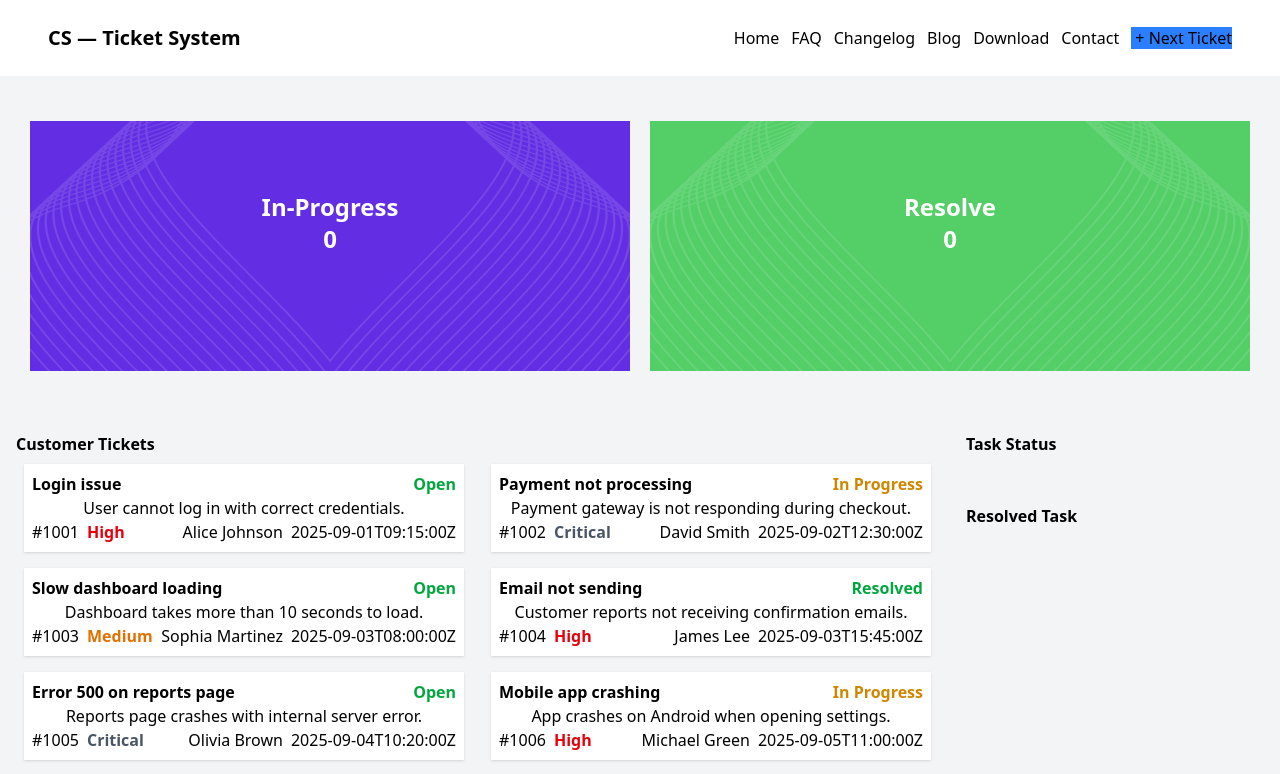
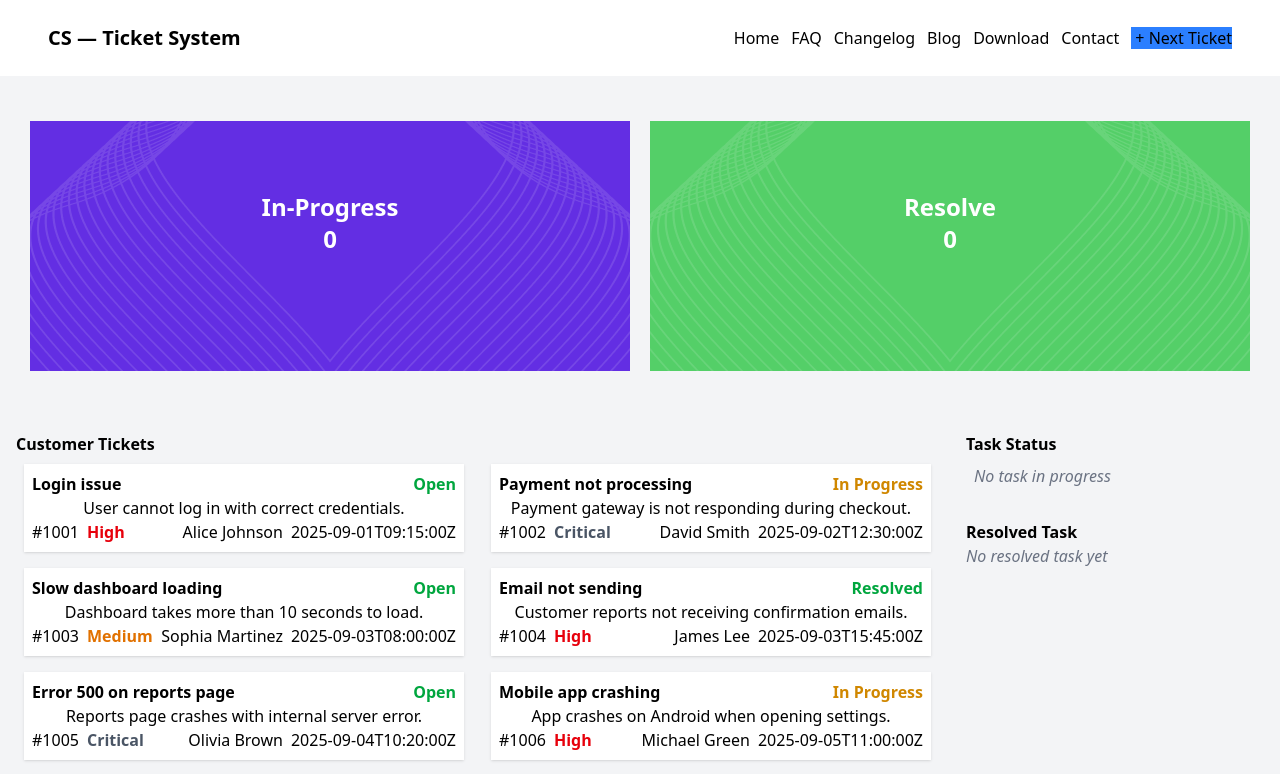
Before and after one commit to parthodevroy/customer-support-zone, a React (Vite) app: page / in a window 1280 px wide. Shown: the top 774 px of the page. Built offline with nearby package versions, Linux system fonts and the light colour scheme.

Commit message:
add my all edited file

```diff
--- a/src/App.jsx
+++ b/src/App.jsx
@@ -1,41 +1,130 @@
 
-import { Suspense, useState } from 'react'
+// import { Suspense, useState } from 'react'
+// import './App.css'
+// import Bodyparent from './Component/Customers-sopport/Bodyparent'
+// import Customerstiket from './Component/Customers-sopport/Customers-tiket/Customerstiket'
+// import Navber from './Component/Customers-sopport/Navber'
+
+
+
+// const tikets=async()=>{
+//   const tiketsfetch=await fetch("/Tikets.json")
+//   return tiketsfetch.json()
+// }
+
+// const alltiketsdata=tikets()
+
+
+// function App() {
+//   const [tiketadd, setTiketadd]=useState(0)
+//   const [taskstatus , setTaskstatus]=useState([])
+//   const [resolvecount,setResolvecount]=useState(0)
+//   const [resolvetask, setResolvetask]=useState([])
+
+//   // const updatedTasks = (p)=>{
+//   //   console.log(p);
+//   const updatedTasks = (completedTask) => {
+//   // In-progress থেকে রিমুভ করবো
+//   setTaskstatus(prev => prev.filter(task => task.id !== completedTask.id));
+// };
+
+
+
+//    const remuve=resolvetask.filter(task => task.id!==p.id)
+//         console.log(remuve);
+
+
+//    }
+
+// return (
+//     <>
+
+
+//      <Navber></Navber>
+//      <Bodyparent resolvecount={resolvecount} tiketadd={tiketadd}></Bodyparent>
+//      <Suspense fallback={"loaading..."}>
+//       <Customerstiket updatedTasks={updatedTasks} resolvetask={resolvetask} setResolvetask={setResolvetask} tiketadd={tiketadd} setResolvecount={setResolvecount} taskstatus={taskstatus} setTaskstatus={setTaskstatus} setTiketadd={setTiketadd} alltiketsdata={alltiketsdata}></Customerstiket>
+//      </Suspense>
+
+//     </>
+//   )
+
+
+// export default App
+
+import { useState, useEffect, Suspense } from 'react'
 import './App.css'
 import Bodyparent from './Component/Customers-sopport/Bodyparent'
 import Customerstiket from './Component/Customers-sopport/Customers-tiket/Customerstiket'
 import Navber from './Component/Customers-sopport/Navber'
 
+function App() {
+  const [alltickets, setAlltickets] = useState([])
+  const [tiketadd, setTiketadd] = useState(0)
+  const [taskstatus, setTaskstatus] = useState([])
+  const [resolvecount, setResolvecount] = useState(0)
+  const [resolvetask, setResolvetask] = useState([])
 
+  // ✅ fetch data with useEffect
+  useEffect(() => {
+    const fetchData = async () => {
+      const res = await fetch("/Tikets.json")
+      const data = await res.json()
+      setAlltickets(data)
+    }
+    fetchData()
+  }, [])
 
+  //  const updatedTasks = (completedTask) => {
+  //   // prevent duplicates
+  //   if (resolvetask.find(task => task.id === completedTask.id)) return;
 
-const tikets=async()=>{
-  const tiketsfetch=await fetch("/Tikets.json")
-  return tiketsfetch.json()
-}
+  //   setTaskstatus(prev => prev.filter(task => task.id !== completedTask.id))
+  //   setResolvetask(prev => [...prev, completedTask])
+  //   setResolvecount(prev => prev + 1)
+  //   setTiketadd(prev => prev - 1)
+  // }
+  const updatedTasks = (completedTask) => {
+    // taskstatus থেকে remove
+    setTaskstatus(prev => prev.filter(task => task.id !== completedTask.id))
 
-const alltiketsdata=tikets()
+    // alltickets থেকেও remove
+    setAlltickets(prev => prev.filter(task => task.id !== completedTask.id))
 
+    // resolve list এ পাঠানো চাইলে
+    setResolvetask(prev => [...prev, completedTask])
+    setResolvecount(prev => prev + 1)
+  }
+// const updatedTasks = (completedTask) => {
+//   // in-progress থেকে রিমুভ
+//   setTaskstatus(prev => prev.filter(task => task.id !== completedTask.id));
 
-function App() {
-  const [tiketadd, setTiketadd]=useState(0)
-  const [taskstatus , setTaskstatus]=useState([])
-  const [resolvecount,setResolvecount]=useState(0)
-  const [resolvetask, setResolvetask]=useState([])
-  console.log(resolvetask);
+//   // resolved-এ add
+//   setResolvetask(prev => [...prev, completedTask]);
 
-
-
+//   // কাউন্টার আপডেট
+//   setResolvecount(pre => pre + 1);
+//   setTiketadd(pre => pre - 1);
+// };
 
   return (
     <>
-
-
-     <Navber></Navber>
-     <Bodyparent resolvecount={resolvecount} tiketadd={tiketadd}></Bodyparent>
-     <Suspense fallback={"loaading..."}>
-      <Customerstiket resolvetask={resolvetask} setResolvetask={setResolvetask} tiketadd={tiketadd} setResolvecount={setResolvecount} taskstatus={taskstatus} setTaskstatus={setTaskstatus} setTiketadd={setTiketadd} alltiketsdata={alltiketsdata}></Customerstiket>
-     </Suspense>
-
+      <Navber />
+      <Bodyparent resolvecount={resolvecount} tiketadd={tiketadd} />
+      <Suspense fallback={"loading..."}>
+        <Customerstiket
+          alltickets={alltickets}
+          setAlltickets={setAlltickets}
+          taskstatus={taskstatus}
+          setTaskstatus={setTaskstatus}
+          tiketadd={tiketadd}
+          setTiketadd={setTiketadd}
+          updatedTasks={updatedTasks}
+          resolvetask={resolvetask}
+          setResolvetask={setResolvetask}
+          setResolvecount={setResolvecount}
+        />
+      </Suspense>
     </>
   )
 }
--- a/src/Component/Customers-sopport/Customers-tiket/Customerstiket.jsx
+++ b/src/Component/Customers-sopport/Customers-tiket/Customerstiket.jsx
@@ -1,34 +1,86 @@
-import { use } from "react";
-import Tiket from "./Tiket";
-import Tiketstatus from "../Tiketstatus/Tiketstatus";
+// import { use } from "react";
+// import Tiket from "./Tiket";
+// import Tiketstatus from "../Tiketstatus/Tiketstatus";
 
 
-const Customerstiket = ({alltiketsdata,setResolvetask,resolvetask,tiketadd,setTiketadd,setTaskstatus,taskstatus,setResolvecount}) => {
+// const Customerstiket = ({alltiketsdata,updatedTasks,setResolvetask,resolvetask,tiketadd,setTiketadd,setTaskstatus,taskstatus,setResolvecount}) => {
 
-    const usedata=use(alltiketsdata)
+//     const usedata=use(alltiketsdata)
 
 
-    return (
-        <div className="h-full bg-gray-100 w-full ">
-            <div className="flex p-4">
-                {/* left tikets */}
-<div className="w-[950px] h-[700px] ">
-    <h1 className="font-semibold">Customer Tickets</h1>
+//     return (
+//         <div className="h-full bg-gray-100 w-full ">
+//             <div className="flex p-4">
+//                 {/* left tikets */}
+// <div className="w-[950px] h-[700px] ">
+//     <h1 className="font-semibold">Customer Tickets</h1>
 
-               <div className="grid grid-cols-2 p-2 space-y-4">
-                 {
-                    usedata.map((tiket=><Tiket key={tiket.id} taskstatus={taskstatus} setTaskstatus={setTaskstatus} setTiketadd={setTiketadd} tiket={tiket} ></Tiket>))
-                }
-               </div>
-</div>
+//                <div className="grid grid-cols-2 p-2 space-y-4">
+//                  {
+//                     usedata.map((tiket=><Tiket key={tiket.id}  taskstatus={taskstatus} setTaskstatus={setTaskstatus} setTiketadd={setTiketadd} tiket={tiket} ></Tiket>))
+//                 }
+//                </div>
+// </div>
 
-{/* right tiket status */}
-<Tiketstatus resolvetask={resolvetask}setResolvetask={setResolvetask} setResolvecount={setResolvecount} setTiketadd={setTiketadd} tiketadd={tiketadd} taskstatus={taskstatus}></Tiketstatus>
+// {/* right tiket status */}
+// {/* <Tiketstatus updatedTasks={updatedTasks} resolvetask={resolvetask}setResolvetask={setResolvetask} setResolvecount={setResolvecount} setTiketadd={setTiketadd} tiketadd={tiketadd} taskstatus={taskstatus}></Tiketstatus> */}
+// <Tiketstatus
+//   updatedTasks={updatedTasks}   // ✅ পাঠানো হলো
+//   resolvetask={resolvetask}
+//   setResolvetask={setResolvetask}
+//   setResolvecount={setResolvecount}
+//   setTiketadd={setTiketadd}
+//   tiketadd={tiketadd}
+//   taskstatus={taskstatus}
+//   setTaskstatus={setTaskstatus}
+// />
 
-                 </div>
+//                  </div>
 
+//         </div>
+//     );
+// };
+
+// export default Customerstiket;
+import Tiket from "./Tiket"
+import Tiketstatus from "../Tiketstatus/Tiketstatus"
+
+const Customerstiket = ({ alltickets, updatedTasks, setResolvetask, resolvetask, tiketadd, setTiketadd, setTaskstatus, taskstatus, setResolvecount }) => {
+  return (
+    <div className="h-full bg-gray-100 w-full">
+      <div className="flex p-4">
+
+        {/* left side tickets */}
+        <div className="w-[950px] h-[700px]">
+          <h1 className="font-semibold">Customer Tickets</h1>
+          <div className="grid grid-cols-2 p-2 space-y-4">
+            {
+              alltickets.map((tiket) => (
+                <Tiket
+                  key={tiket.id}
+                  tiket={tiket}
+                  taskstatus={taskstatus}
+                  setTaskstatus={setTaskstatus}
+                  setTiketadd={setTiketadd}
+                />
+              ))
+            }
+          </div>
         </div>
-    );
-};
 
-export default Customerstiket;
+        {/* right side ticket status */}
+        <Tiketstatus
+          taskstatus={taskstatus}
+          updatedTasks={updatedTasks}
+          resolvetask={resolvetask}
+          setResolvetask={setResolvetask}
+          setResolvecount={setResolvecount}
+          setTiketadd={setTiketadd}
+          tiketadd={tiketadd}
+        />
+      </div>
+    </div>
+  )
+}
+
+export default Customerstiket
--- a/src/Component/Customers-sopport/Customers-tiket/Tiket.jsx
+++ b/src/Component/Customers-sopport/Customers-tiket/Tiket.jsx
@@ -36,6 +36,7 @@ const Tiket = ({tiket,setTiketadd,setTaskstatus,taskstatus}) => {
         setTaskstatus([...taskstatus,tiket])
 
 
+
     }
     return (
        <button onClick={()=>handelcart()}>
--- a/src/Component/Customers-sopport/Tiketstatus/Tiketstatus.jsx
+++ b/src/Component/Customers-sopport/Tiketstatus/Tiketstatus.jsx
@@ -1,19 +1,58 @@
+
 // import Resolvetask from "../Resolvetask/Resolvetask";
 // import Tikets from "./Tikets";
 
-
-// const Tiketstatus = ({taskstatus,setResolvecount,tiketadd,setResolvetask,resolvetask,setTiketadd}) => {
+// const Tiketstatus = ({ taskstatus, setTaskstatus, setResolvecount, setTiketadd, resolvetask, setResolvetask }) => {
 //     return (
 //         <div className="space-y-4">
 //             <h1 className="font-semibold">Task Status</h1>
 //             <div className="space-y-4 p-2 ">
 //                 {
-//                 taskstatus.map((status=><Tikets taskstatus={taskstatus} setTiketadd={setTiketadd} resolvetask={resolvetask}setResolvetask={setResolvetask} tiketadd={tiketadd} setResolvecount={setResolvecount} key={status.id} status={status}></Tikets>))
-//             }
+//                     taskstatus.map((status) => (
+//                         <Tikets
+//                             key={status.id}
+//                             status={status}
+//                             taskstatus={taskstatus}
+//                             setTaskstatus={setTaskstatus}
+//                             setTiketadd={setTiketadd}
+//                             setResolvecount={setResolvecount}
+//                             resolvetask={resolvetask}
+//                             setResolvetask={setResolvetask}
+//                             // updatedTasks={updatedTasks}
+
+//                         />
+//                     ))
+//                 }
 //             </div>
 //             <div>
-//                 <h1 className="font-semibold ">Resolved Task</h1>
-//                 <Resolvetask resolvetask={resolvetask}></Resolvetask>
+//                 <h1 className="font-semibold">Resolved Task</h1>
+//                 <Resolvetask resolvetask={resolvetask} />
+//             </div>
+//         </div>
+//     );
+// };
+// const Tiketstatus = ({ taskstatus, setTaskstatus, setResolvecount, setTiketadd, resolvetask, setResolvetask, updatedTasks }) => {
+//     return (
+//         <div className="space-y-4">
+//             <h1 className="font-semibold">Task Status</h1>
+//             <div className="space-y-4 p-2 ">
+//                 {
+//                     taskstatus.map((status) => (
+//                         <Tikets
+//                             key={status.id}
+//                             status={status}
+//                             setTiketadd={setTiketadd}
+//                             setResolvecount={setResolvecount}
+//                             resolvetask={resolvetask}
+//                             setResolvetask={setResolvetask}
+//                             updatedTasks={updatedTasks}   // ✅ পাঠানো হলো
+//                         />
+//                     ))
+//                 }
+//             </div>
+//             <div>
+//                 <h1 className="font-semibold">Resolved Task</h1>
+//                 <Resolvetask resolvetask={resolvetask} />
 //             </div>
 //         </div>
 //     );
@@ -23,12 +62,15 @@
 import Resolvetask from "../Resolvetask/Resolvetask";
 import Tikets from "./Tikets";
 
-const Tiketstatus = ({ taskstatus, setTaskstatus, setResolvecount, setTiketadd, resolvetask, setResolvetask }) => {
+const Tiketstatus = ({ taskstatus, setTaskstatus, updatedTasks, setResolvecount, setTiketadd, resolvetask, setResolvetask }) => {
     return (
-        <div className="space-y-4">
+        <div className="space-y-6">
+            {/* In-progress tasks */}
+            <div>
                 <h1 className="font-semibold">Task Status</h1>
-            <div className="space-y-4 p-2 ">
+                <div className="space-y-4 p-2">
                     {
+                        taskstatus.length > 0 ? (
                             taskstatus.map((status) => (
                                 <Tikets
                                     key={status.id}
@@ -39,13 +81,26 @@ const Tiketstatus = ({ taskstatus, setTaskstatus, setResolvecount, setTiketadd,
                                     setResolvecount={setResolvecount}
                                     resolvetask={resolvetask}
                                     setResolvetask={setResolvetask}
+                                    updatedTasks={updatedTasks}
                                 />
                             ))
+                        ) : (
+                            <p className="text-gray-500 italic">No task in progress</p>
+                        )
                     }
                 </div>
+            </div>
+
+            {/* Resolved tasks */}
             <div>
                 <h1 className="font-semibold">Resolved Task</h1>
+                {
+                    resolvetask.length > 0 ? (
                         <Resolvetask resolvetask={resolvetask} />
+                    ) : (
+                        <p className="text-gray-500 italic">No resolved task yet</p>
+                    )
+                }
             </div>
         </div>
     );
```
Also changed, not shown: src/Component/Customers-sopport/Tiketstatus/Tikets.jsx (+55 -30 lines). Lines whose indentation alone changed are shown as unchanged.
